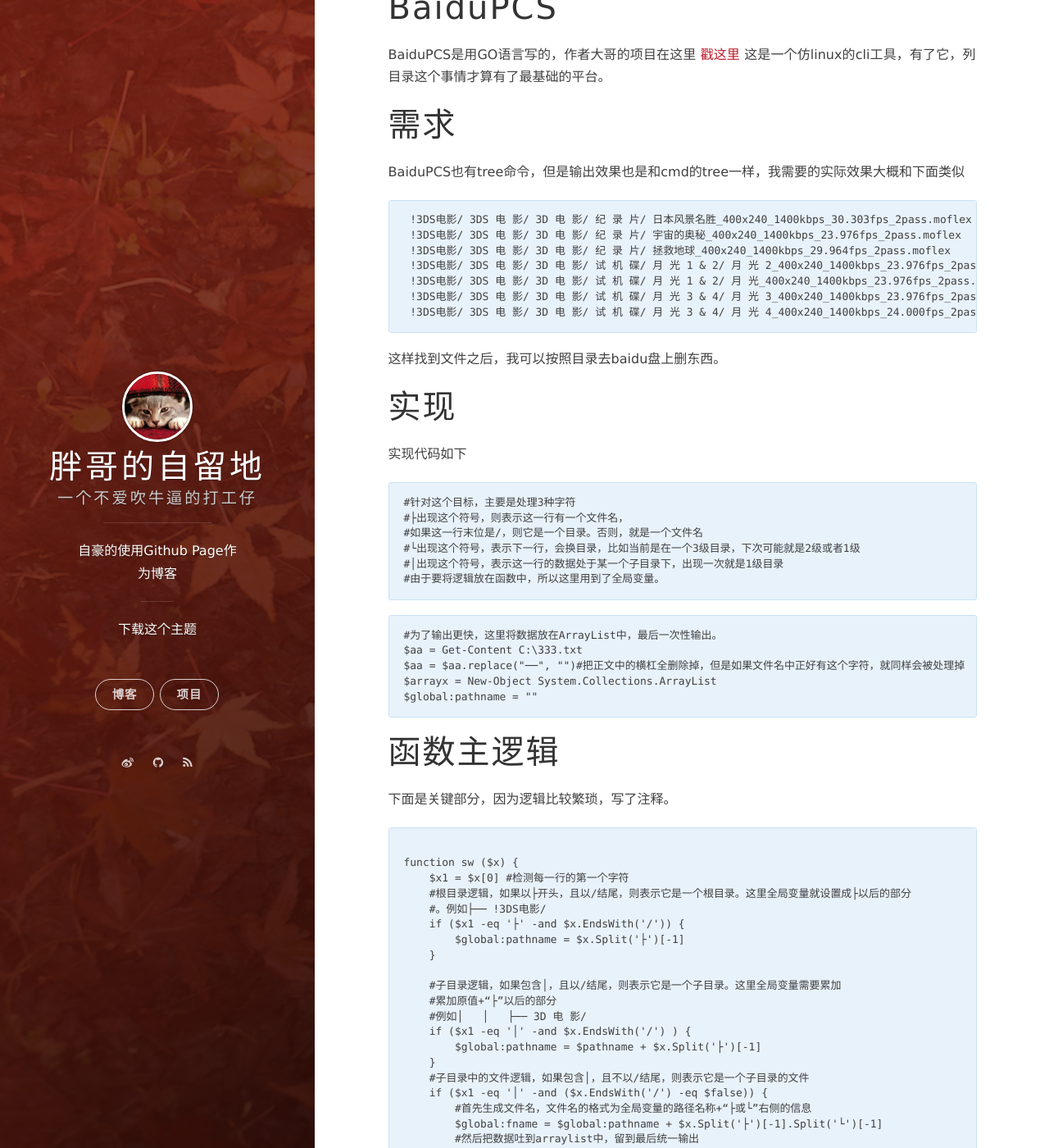
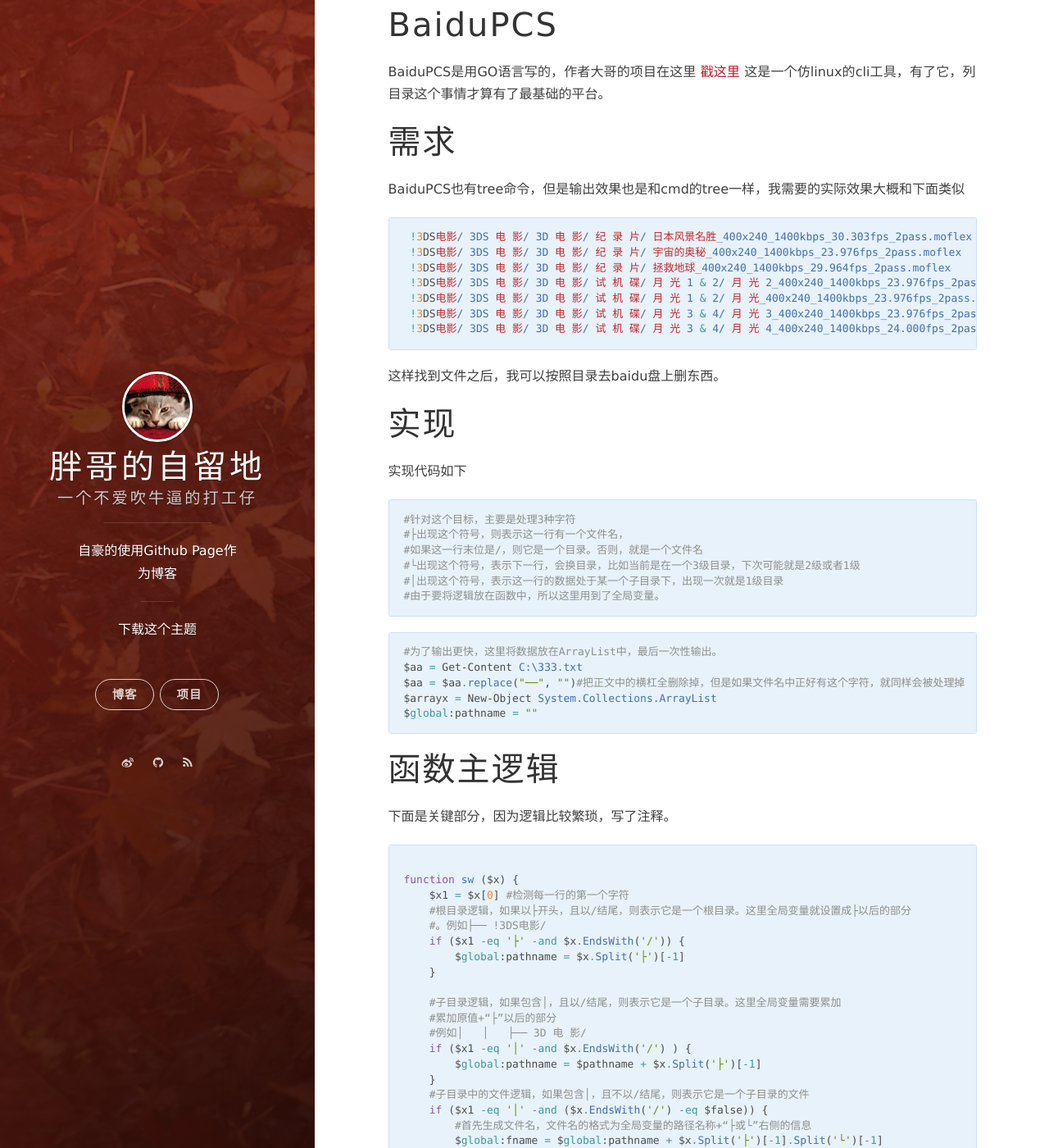
Before and after one commit to kukisama/kukisama.github.io, a Jekyll site: the page built from _posts/2019-09-24-PowerShell整理文件夹.markdown, in a window 1280 px wide and 1400 px high, scrolled down 881 px. Shown: the whole window at 82% size. Built offline with Jekyll 4.4.1, drawn with Linux system fonts in a browser that asks for light colours; nearby versions of some CDN libraries; our own code applies the rules of GitHub Pages for plain Markdown files; comment, search, counter and statistics services are not loaded; some of the changed text lies outside the part shown.

Commit message:
Update 2019-09-24-PowerShell整理文件夹.markdown

````diff
--- a/_posts/2019-09-24-PowerShell整理文件夹.markdown
+++ b/_posts/2019-09-24-PowerShell整理文件夹.markdown
@@ -1,7 +1,9 @@
 # 背景
 最近被baidu盘提示说空间不足，想找一找哪些数据是不要的删除一下。
+
+
 但是baidu盘并没有提供特别快特别好用的全文搜索。所以我的想法是类似CMD一样，把baidu盘上的信息离线下来，然后慢慢分析
-```
+```powershell
 PS C:\> tree
 C:.
 ├───Intel
@@ -36,7 +38,7 @@
 这是一个仿linux的cli工具，有了它，列目录这个事情才算有了最基础的平台。
 # 需求
 BaiduPCS也有tree命令，但是输出效果也是和cmd的tree一样，我需要的实际效果大概和下面类似
-```
+```powershell
  !3DS电影/ 3DS 电 影/ 3D 电 影/ 纪 录 片/ 日本风景名胜_400x240_1400kbps_30.303fps_2pass.moflex
  !3DS电影/ 3DS 电 影/ 3D 电 影/ 纪 录 片/ 宇宙的奥秘_400x240_1400kbps_23.976fps_2pass.moflex
  !3DS电影/ 3DS 电 影/ 3D 电 影/ 纪 录 片/ 拯救地球_400x240_1400kbps_29.964fps_2pass.moflex
@@ -48,7 +50,7 @@
 这样找到文件之后，我可以按照目录去baidu盘上删东西。
 # 实现
 实现代码如下
-```
+```powershell
 #针对这个目标，主要是处理3种字符
 #├出现这个符号，则表示这一行有一个文件名，
 #如果这一行末位是/，则它是一个目录。否则，就是一个文件名
@@ -57,7 +59,7 @@
 #由于要将逻辑放在函数中，所以这里用到了全局变量。
 ```
 
-```
+```powershell
 #为了输出更快，这里将数据放在ArrayList中，最后一次性输出。
 $aa = Get-Content C:\333.txt
 $aa = $aa.replace("──", "")#把正文中的横杠全删除掉，但是如果文件名中正好有这个字符，就同样会被处理掉
@@ -66,7 +68,7 @@
 ```
 # 函数主逻辑
 下面是关键部分，因为逻辑比较繁琐，写了注释。
-```
+```powershell
 
 function sw ($x) {
     $x1 = $x[0] #检测每一行的第一个字符
````
Also changed, not shown: other parts of _posts/2019-09-24-PowerShell整理文件夹.markdown (+2 -0 lines).
